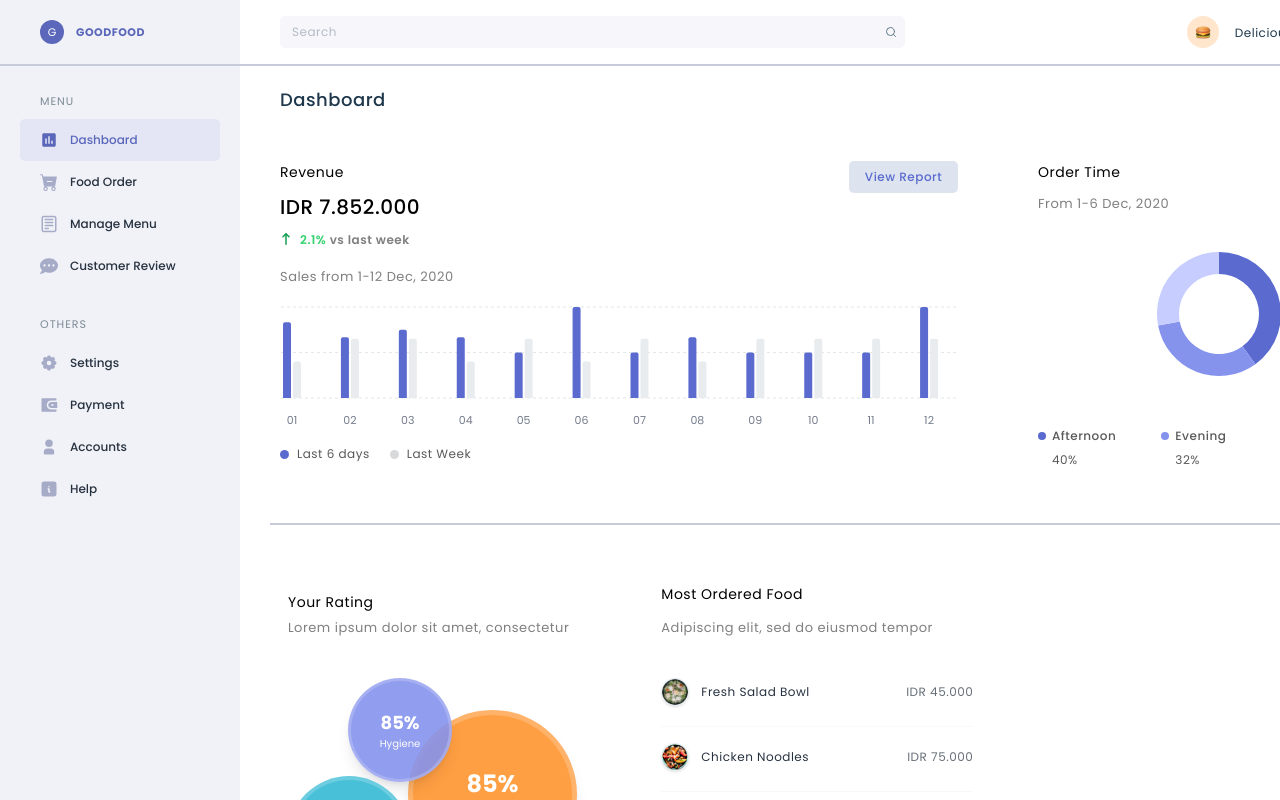
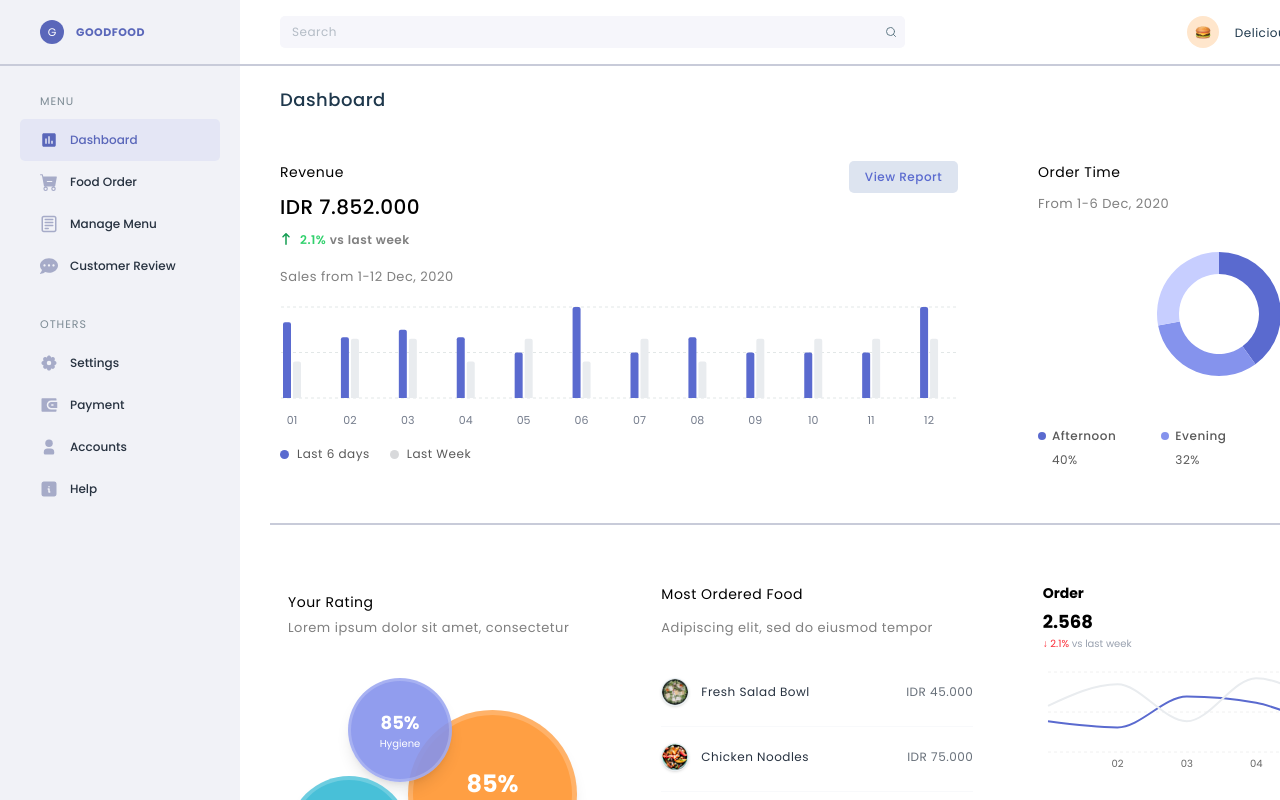
Before and after one commit to estheroluwabuyi/dashboard-assignment, a React (Vite) app: page / in a window 1280 px wide. Shown: the top 800 px of the page. Built offline with nearby package versions, Linux system fonts and the light colour scheme.

Commit message:
style orderlinechart section

```diff
--- a/src/components/BottomMainContent.jsx
+++ b/src/components/BottomMainContent.jsx
@@ -1,6 +1,5 @@
 import MostOrderedFood from "./MostOrderedFood";
 import OrderLineChart from "./OrderLineChart";
-import SectionTitle from "./SectionTitle";
 import YourRating from "./YourRating";
 
 function BottomMainContent() {
@@ -10,7 +9,7 @@ function BottomMainContent() {
         <YourRating />
         <MostOrderedFood />
 
-        {/* <OrderLineChart /> */}
+        <OrderLineChart />
       </div>
     </div>
   );
```
